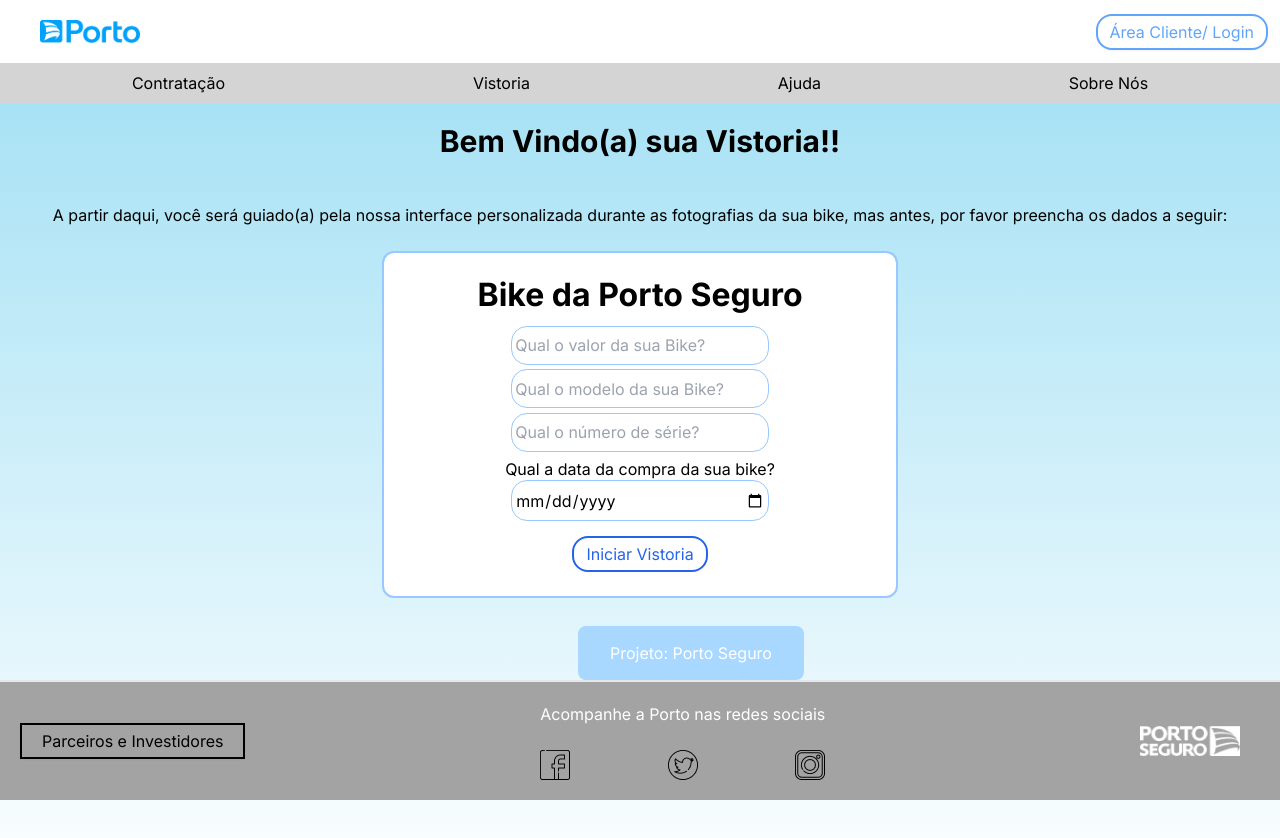
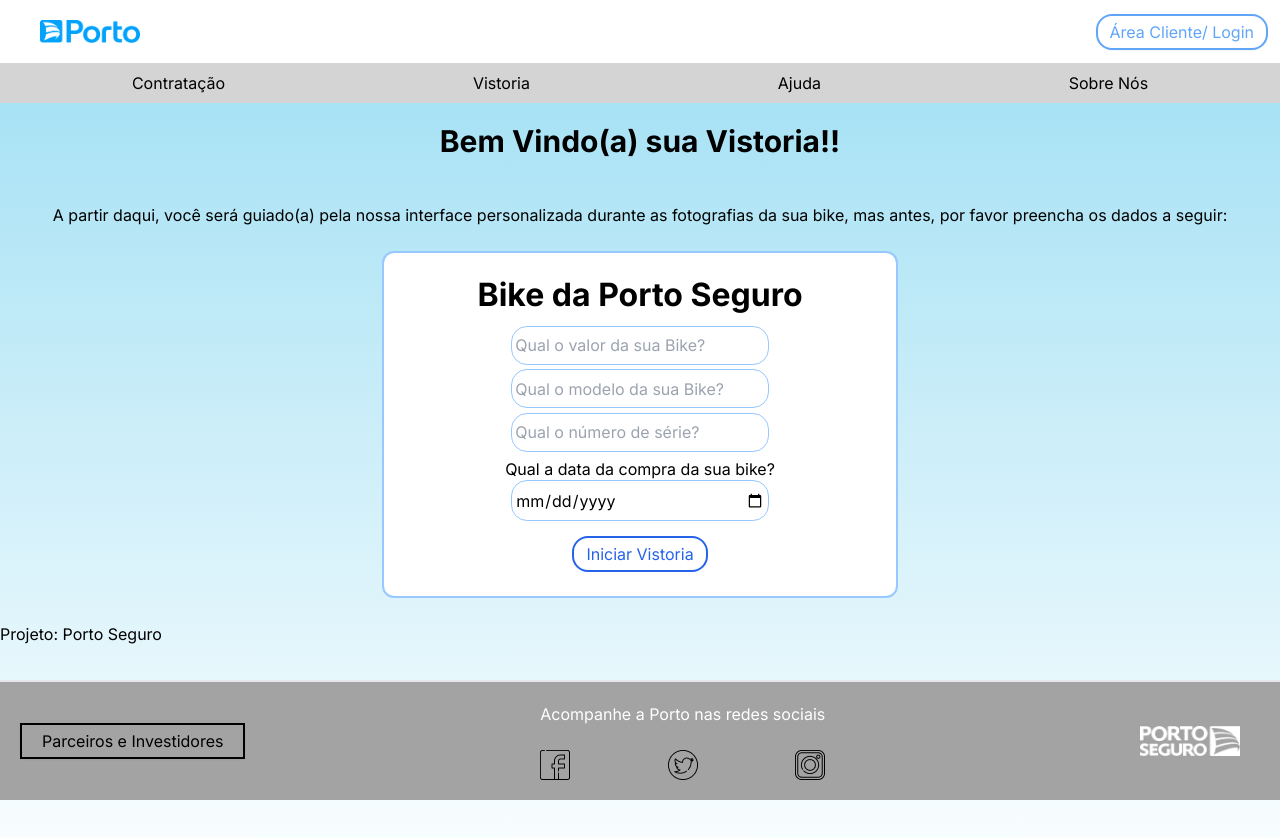
Before and after one commit to ProjetosFaculdadeFiap/Challenge-PortoSeguro, a Next.js app: page /vistoria in a window 1280 px wide. Shown: the top 838 px of the page. Built offline with nearby package versions, Linux system fonts and the light colour scheme.

Commit message:
Ajudanto botão da porto

```diff
--- a/src/app/globals.css
+++ b/src/app/globals.css
@@ -38,5 +38,4 @@
             background-image: linear-gradient(rgb(168, 226, 245), rgb(255, 255, 255));
         }
 
-
 }
--- a/src/app/vistoria/vistoria.css
+++ b/src/app/vistoria/vistoria.css
@@ -37,23 +37,26 @@
     width: 20vw;
 }
 
-.botao-vistoria {
+        /* Produzindo botão | Acesso ao Projeto */
+        .botao-porto {
             background-color: #a8d8ff;
             border: none;
             color: #fff;
-    padding: 15px 32px;
+
             text-align: center;
             text-decoration: none;
             display: inline-block;
             font-size: 16px;
+            padding: 15px 32px;
             margin: 4px 2px;
             cursor: pointer;
             border-radius: 8px;
             transition: background-color 0.5s ease;
 
             position: absolute;
-    left: 45%;
+            left: 50%;
+            transform: translateX(-50%);
         }
-.botao-vistoria:hover{
+        .botao-porto:hover{
             background-color: #43aaff;
         }
```
Lines whose indentation alone changed are shown as unchanged.
